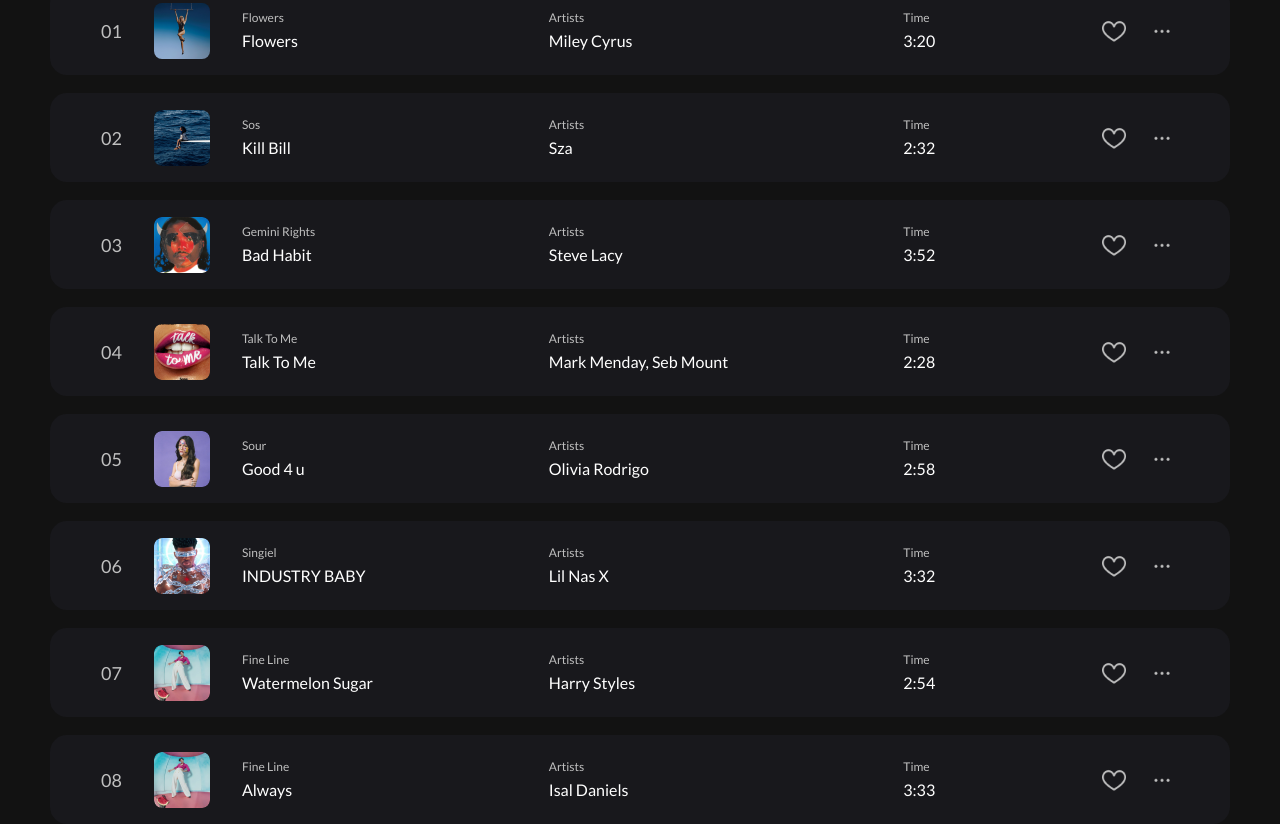
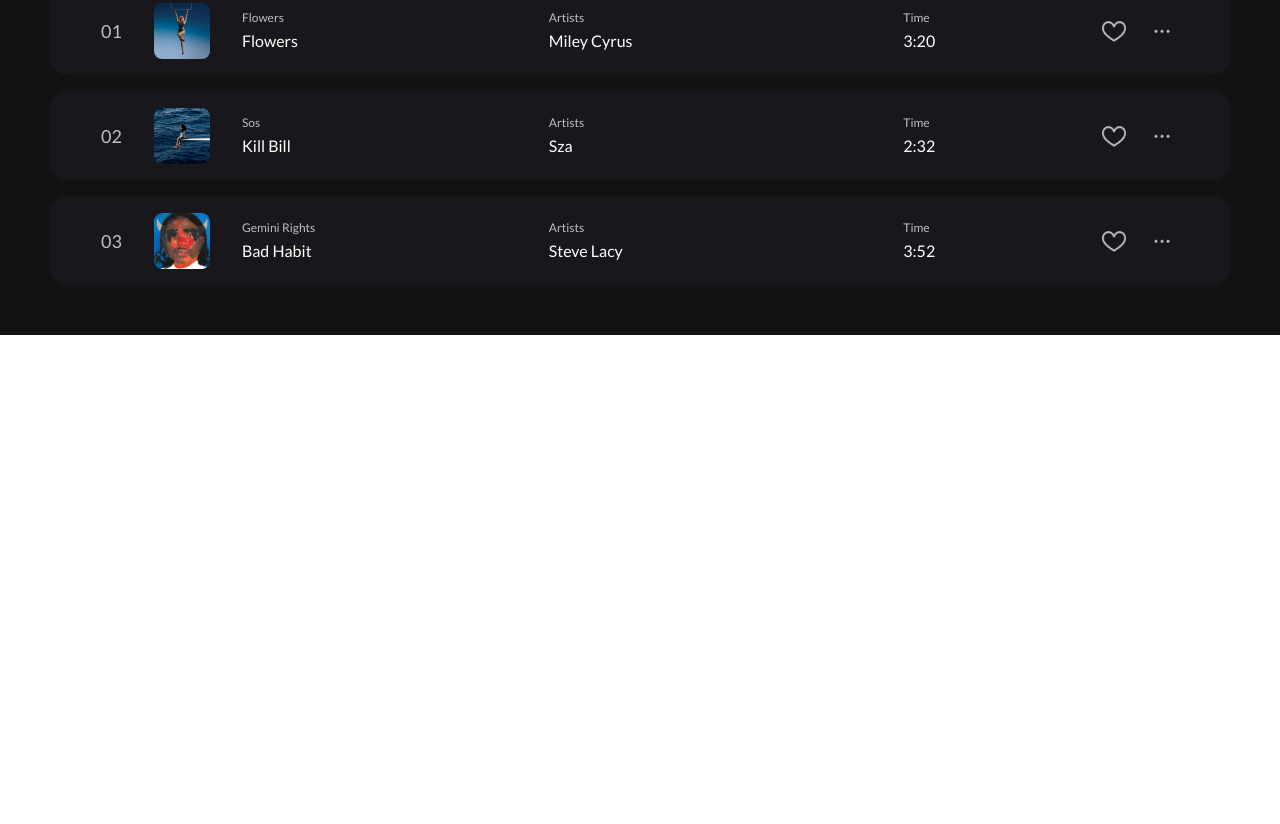
Before and after one commit to keremenen/spotify-playlist-view, a website built with Vite: page index.html in a window 1280 px wide. Shown: the part 571-1395 px from the top of the page. After the commit the page ends 906 px from the top, so only its background shows below. Built offline with nearby package versions, Linux system fonts and the light colour scheme; files whose address does not match are found by name.

Commit message:
Finished desktop version

```diff
--- a/src/global-styles/styles/root.scss
+++ b/src/global-styles/styles/root.scss
@@ -12,5 +12,6 @@
     --spotify-green: #65D36E;
     --text-color: #BFBFBF;
     --track-color: #18181C;
+    --active-color: #444444;
     --white: #fff
 }
--- a/src/pages/home-page/scripts/tracklist-component.js
+++ b/src/pages/home-page/scripts/tracklist-component.js
@@ -1,6 +1,4 @@
 const container = document.querySelector('.tracklist-component')
-
-
 const trackList = [
     {
         artist: 'Miley Cyrus',
@@ -23,44 +21,42 @@
         duration: '3:52',
         coverImage: '/tracks/gemini-rights.png'
     },
-    {
-        artist: 'Mark Menday, Seb Mount',
-        track: 'Talk To Me',
-        album: 'Talk To Me',
-        duration: '2:28',
-        coverImage: '/tracks/talk-to-me.png'
-    },
-    {
-        artist: 'Olivia Rodrigo',
-        track: 'Good 4 u',
-        album: 'Sour',
-        duration: '2:58',
-        coverImage: '/tracks/sour.png'
-    },
-    {
-        artist: 'Lil Nas X',
-        track: 'INDUSTRY BABY',
-        album: 'Singiel',
-        duration: '3:32',
-        coverImage: '/tracks/singiel.png'
-    },
-    {
-        artist: 'Harry Styles',
-        track: 'Watermelon Sugar',
-        album: 'Fine Line',
-        duration: '2:54',
-        coverImage: '/tracks/fine-line.png'
-    },
-    {
-        artist: 'Isal Daniels',
-        track: 'Always',
-        album: 'Fine Line',
-        duration: '3:33',
-        coverImage: '/tracks/fine-line.png'
-    },
+    // {
+    //     artist: 'Mark Menday, Seb Mount',
+    //     track: 'Talk To Me',
+    //     album: 'Talk To Me',
+    //     duration: '2:28',
+    //     coverImage: '/tracks/talk-to-me.png'
+    // },
+    // {
+    //     artist: 'Olivia Rodrigo',
+    //     track: 'Good 4 u',
+    //     album: 'Sour',
+    //     duration: '2:58',
+    //     coverImage: '/tracks/sour.png'
+    // },
+    // {
+    //     artist: 'Lil Nas X',
+    //     track: 'INDUSTRY BABY',
+    //     album: 'Singiel',
+    //     duration: '3:32',
+    //     coverImage: '/tracks/singiel.png'
+    // },
+    // {
+    //     artist: 'Harry Styles',
+    //     track: 'Watermelon Sugar',
+    //     album: 'Fine Line',
+    //     duration: '2:54',
+    //     coverImage: '/tracks/fine-line.png'
+    // },
+    // {
+    //     artist: 'Isal Daniels',
+    //     track: 'Always',
+    //     album: 'Fine Line',
+    //     duration: '3:33',
+    //     coverImage: '/tracks/yours.png'
+    // },
 ]
-
-container.innerHTML = ''
 
 trackList.forEach((track, index) => {
   const singleTrack = `
@@ -97,3 +93,18 @@
   `
   container.innerHTML += singleTrack
 })
+
+const allSongs = document.querySelectorAll('.tracklist-component__single-track')
+
+allSongs.forEach(song => song.addEventListener(
+    'click',
+    () => {
+        allSongs.forEach(otherSong => {
+            if (otherSong !== song && otherSong.classList.contains('tracklist-component__single-track--active')) {
+              otherSong.classList.remove('tracklist-component__single-track--active')
+                }
+            })
+
+    song.classList.toggle('tracklist-component__single-track--active')
+    }
+))
--- a/src/pages/home-page/styles/tracklist-component.scss
+++ b/src/pages/home-page/styles/tracklist-component.scss
@@ -2,7 +2,8 @@
     margin-top: 32px;
     display: flex;
     flex-direction: column;
-    gap: 18px;
+    gap: 16px;
+    padding-bottom: 50px;
 
     & &__single-track {
         height: 89px;
@@ -11,13 +12,22 @@
         background-color: var(--track-color);
         display: flex;
         align-items: center;
+        transition: background-color 0.15s ease-in-out;
+    }
+
+    & &__single-track--active {
+        background-color: var(--active-color);
+    }
+
+    & &__single-track:hover:not(&__single-track--active) {
+        background-color: var(--hover-color);
     }
 
     & &__single-track-order {
         font-weight: 400;
         font-size: 18px;
         line-height: 22px;
-        color: var(--text-color)
+        color: var(--text-color);
     }
 
     & &__single-track-details {
@@ -39,6 +49,7 @@
     & &__single-track-album-image {
         height: 100%;
         width: 100%;
+        cursor: pointer;
     }
 
     & &__single-track-name-wrapper {
@@ -52,6 +63,8 @@
         font-size: 12px;
         line-height: 14px;
         color: var(--text-color);
+        cursor: pointer;
+        width: fit-content;
     }
 
     & &__single-track-main-info {
@@ -83,7 +96,7 @@
         font-weight: 500;
         font-size: 16px;
         line-height: 19px;
-        color: #FFFFFF;
+        color: var(--white);
     }
 
     & &__single-track-options {
```
